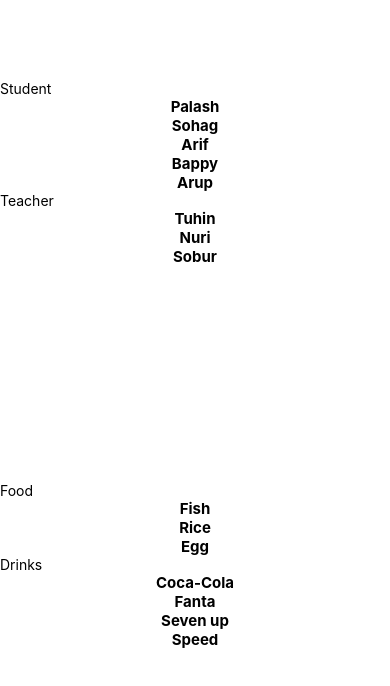
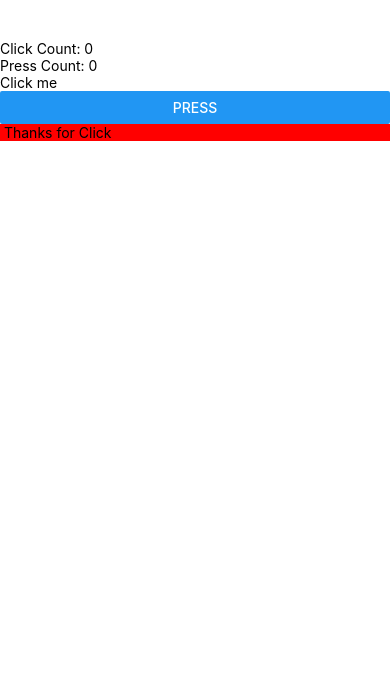
Before and after one commit to pmdev71/react-native-basic, a React Native app: screen / in a window 390 px wide. Shown: the top 686 px of the page. Built offline with nearby package versions, Linux system fonts and the light colour scheme.

Commit message:
Pressable for count click or press count on any component

```diff
--- a/App.js
+++ b/App.js
@@ -15,38 +15,32 @@
   Switch,
   ActivityIndicator,
   SectionList,
+  Pressable,
 } from 'react-native';
 import { useState, useEffect } from 'react';
 import styles from './style';
-import CustomButton from './CustomButton';
-import CustomSectioLis from './components/CustomSectionList';
 
 export default function App() {
-  const DATA = [
-    {
-      title: 'Student',
-      data: ['Palash', 'Sohag', 'Arif', 'Bappy', 'Arup'],
-    },
-    {
-      title: 'Teacher',
-      data: ['Tuhin', 'Nuri', 'Sobur'],
-    },
-  ];
-  const DATA2 = [
-    {
-      title: 'Food',
-      data: ['Fish', 'Rice', 'Egg'],
-    },
-    {
-      title: 'Drinks',
-      data: ['Coca-Cola', 'Fanta', 'Seven up', 'Speed'],
-    },
-  ];
+  const [count1, setCount1] = useState(0);
+  const [count2, setCount2] = useState(0);
 
   return (
     <View style={styles.container}>
-      <CustomSectioLis data={DATA} />
-      <CustomSectioLis data={DATA2} />
+      <Text>Click Count: {count1}</Text>
+      <Text>Press Count: {count2}</Text>
+      <Pressable>
+        <Text onPress={() => setCount1(count1 + 1)}>Click me</Text>
+        <Button title="Press" onPress={() => setCount2(count2 + 1)}></Button>
+      </Pressable>
+      <Pressable
+        style={({ pressed }) => [
+          { backgroundColor: pressed ? 'green' : 'red' },
+        ]}
+      >
+        {({ pressed }) => (
+          <Text> {pressed ? 'Click Plz' : 'Thanks for Click'}</Text>
+        )}
+      </Pressable>
     </View>
   );
 }
```
